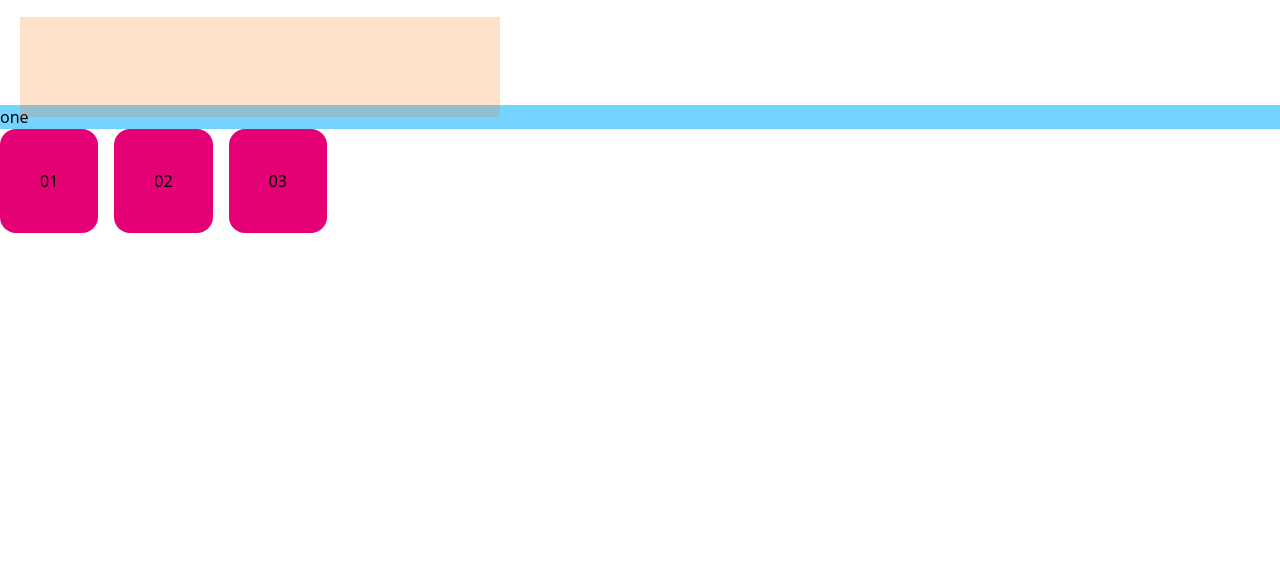
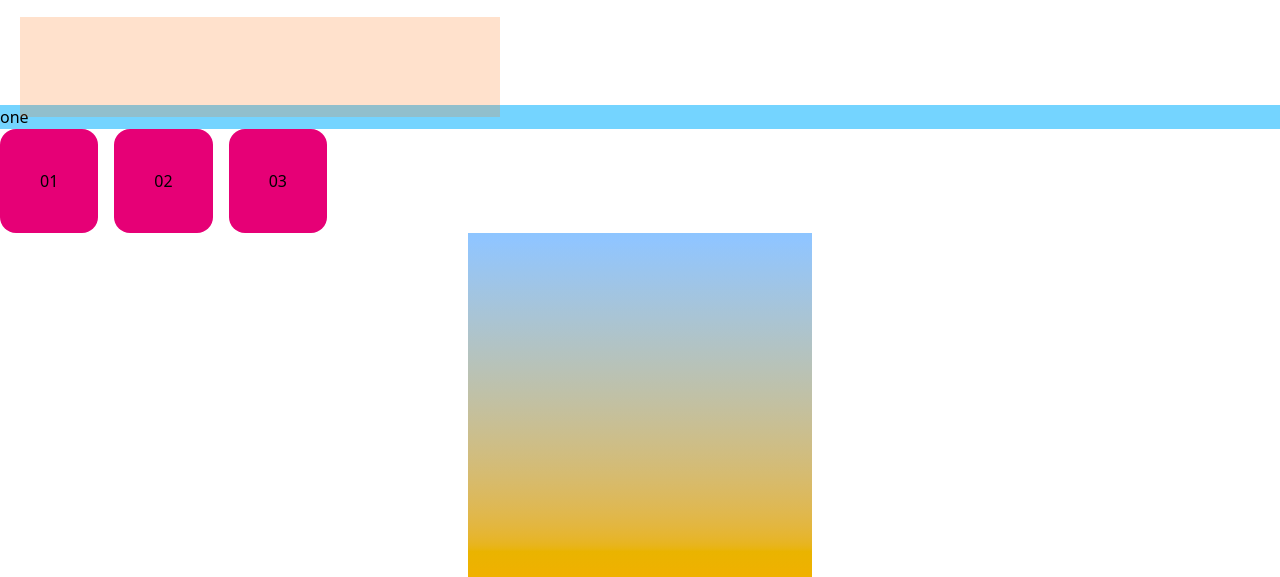
Before and after one commit to CONNECTOSHIVAM/TailwindCSS, a website: page TailwindWith-CLI/src/index.html in a window 1280 px wide. Shown: the part 393-970 px from the top of the page. Before the commit the page ends 800 px from the top, so only its background shows below. Drawn offline with Linux system fonts and the light colour scheme.

Commit message:
learnings

```diff
--- a/TailwindWith-CLI/src/index.html
+++ b/TailwindWith-CLI/src/index.html
@@ -28,5 +28,8 @@
 </div>
 
 
+  <div class="gradient bg-gradient-to-t to-blue-300 from-yellow-500 size-86 bg-center m-auto"></div>
+
+
 </body>
 </html>
```
Also changed, not shown: TailwindWith-CLI/src/output.css.
